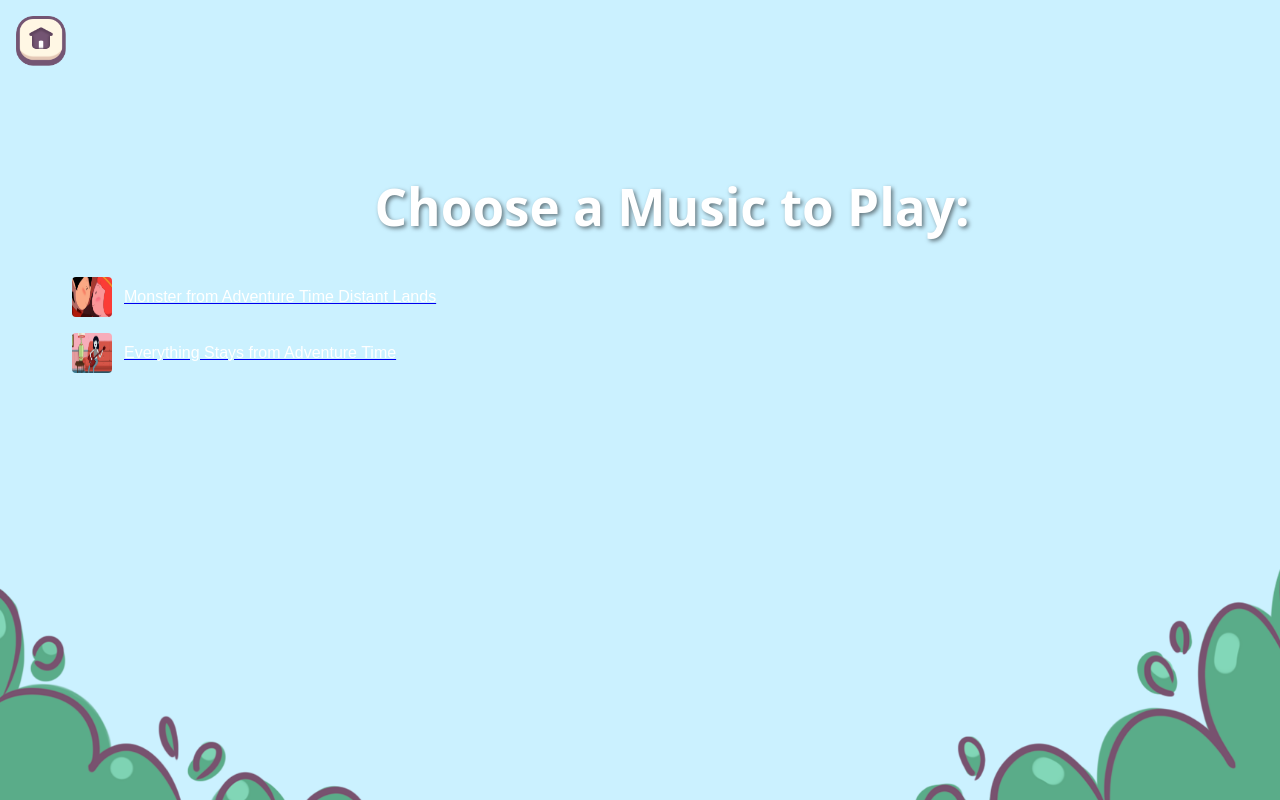
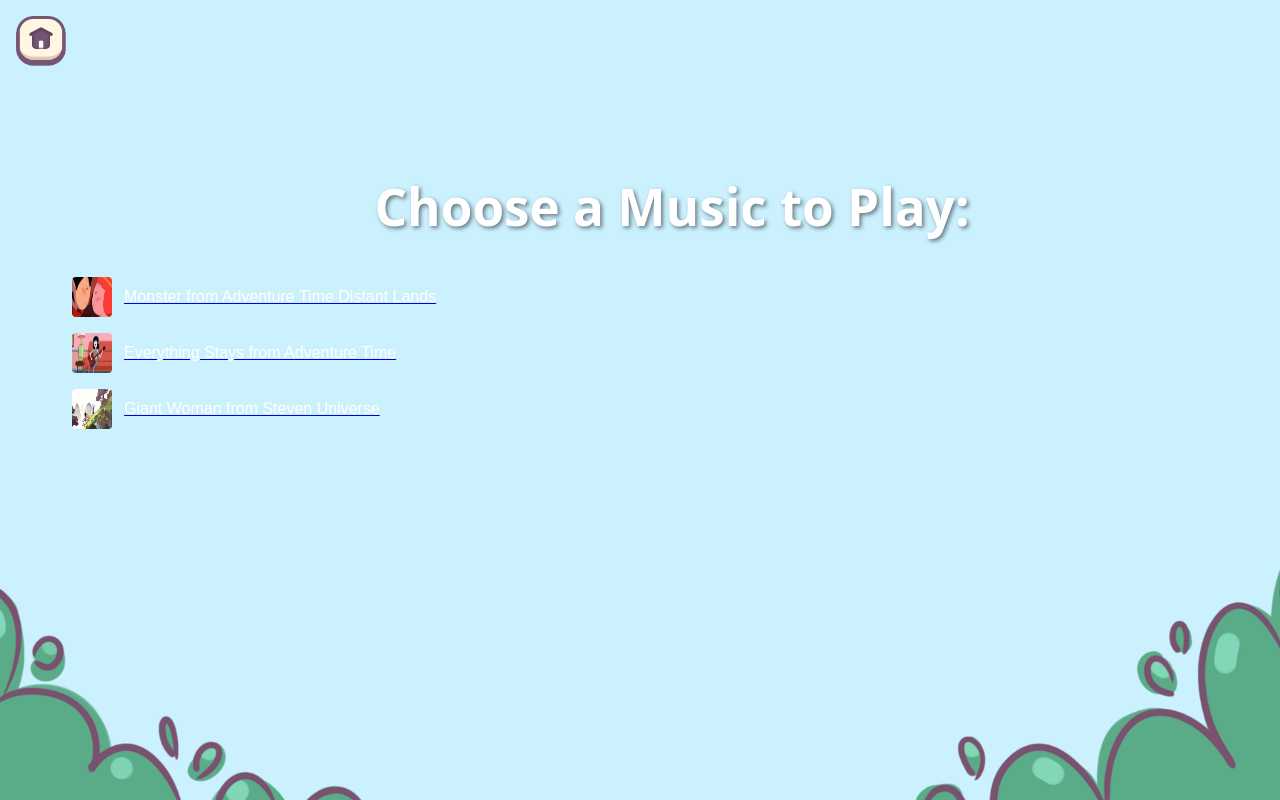
Before and after one commit to Raventhechaoticpenguin/DSproject, a React (Vite) app in the folder DSProject-new/: page /play in a window 1280 px wide. Shown: the top 800 px of the page. Built offline with nearby package versions, Linux system fonts and the light colour scheme.

Commit message:
video de Giant Woman a dar e na lista

```diff
--- a/DSProject-new/src/Play.jsx
+++ b/DSProject-new/src/Play.jsx
@@ -4,6 +4,7 @@
 import './styling/musicsButton.css'
 import MImage from './assets/Monster.png'
 import ESImage from './assets/ES.png'
+import GWImage from './assets/GW.png'
 import IImage from './assets/Buttons-house.png'
 import TButton from './Buttons/thingButtons.jsx'
 
@@ -24,6 +25,9 @@
                     <Link to="/playmusic/everything-stays">
                         <MButton imgSrc={ESImage} Text="Play Button">Everything Stays from Adventure Time</MButton>
                     </Link>
+                    <Link to="/playmusic/giant-woman">
+                        <MButton imgSrc={GWImage} Text="Play Button">Giant Woman from Steven Universe</MButton>
+                    </Link>
                 </div>
             </div>
         </>
--- a/DSProject-new/src/PlayMusic.jsx
+++ b/DSProject-new/src/PlayMusic.jsx
@@ -11,6 +11,7 @@
 
 import monsterVideo from './assets/videos/monsterVid.mp4';
 import everythingStaysVideo from './assets/videos/ESVid.mp4';
+import gwVideo from './assets/videos/GWVid.mp4';
 
 const musicDatabase = {
     'monster': {
@@ -20,6 +21,10 @@
     'everything-stays': {
         title: 'Everything Stays',
         video: everythingStaysVideo
+    },
+    'giant-woman': {
+        title: 'Giant Woman',
+        video: gwVideo
     }
 };
 
```
Also changed, not shown: DSProject-new/src/assets/GW.png (added), 1 other file (tests, documents, lock files or other folders).
